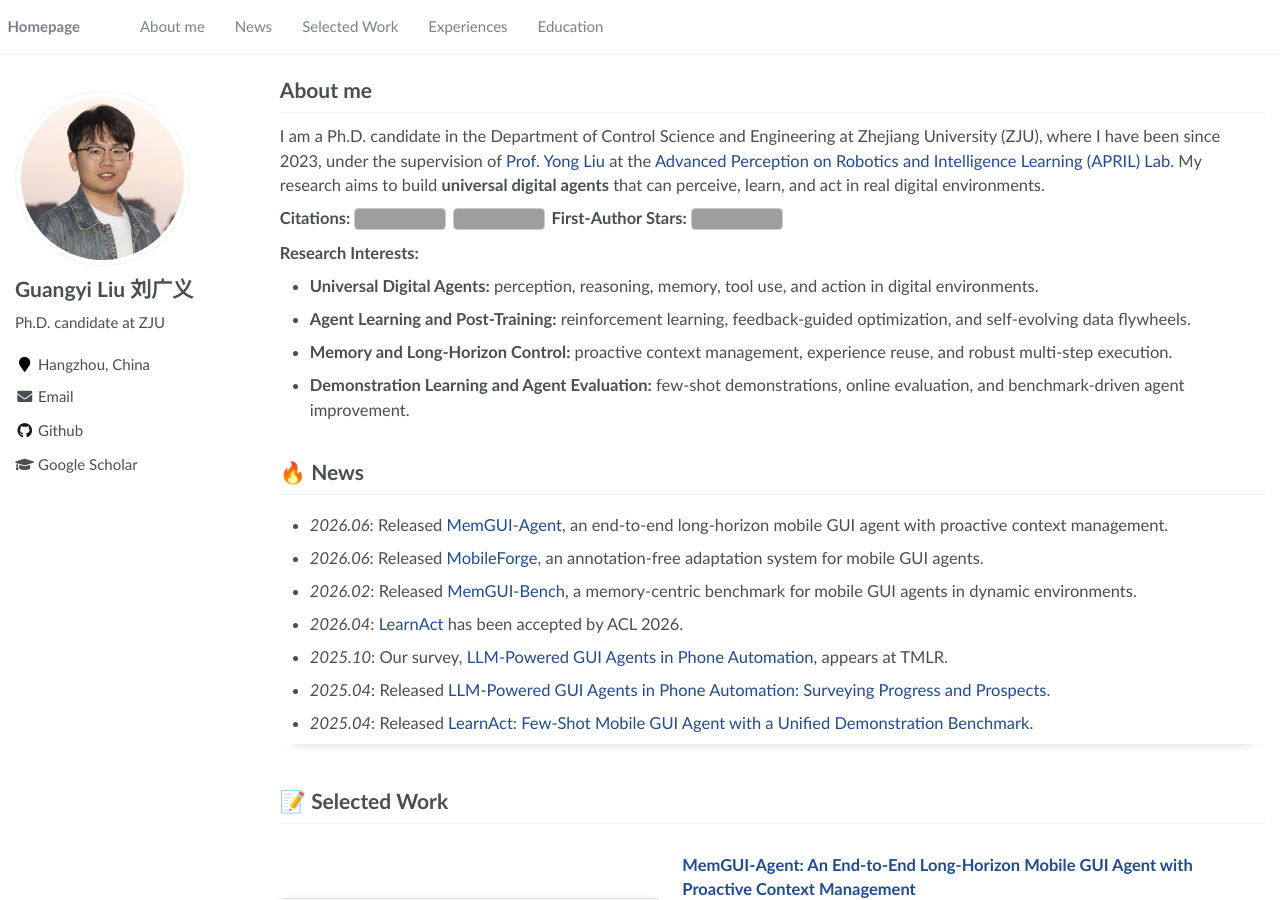
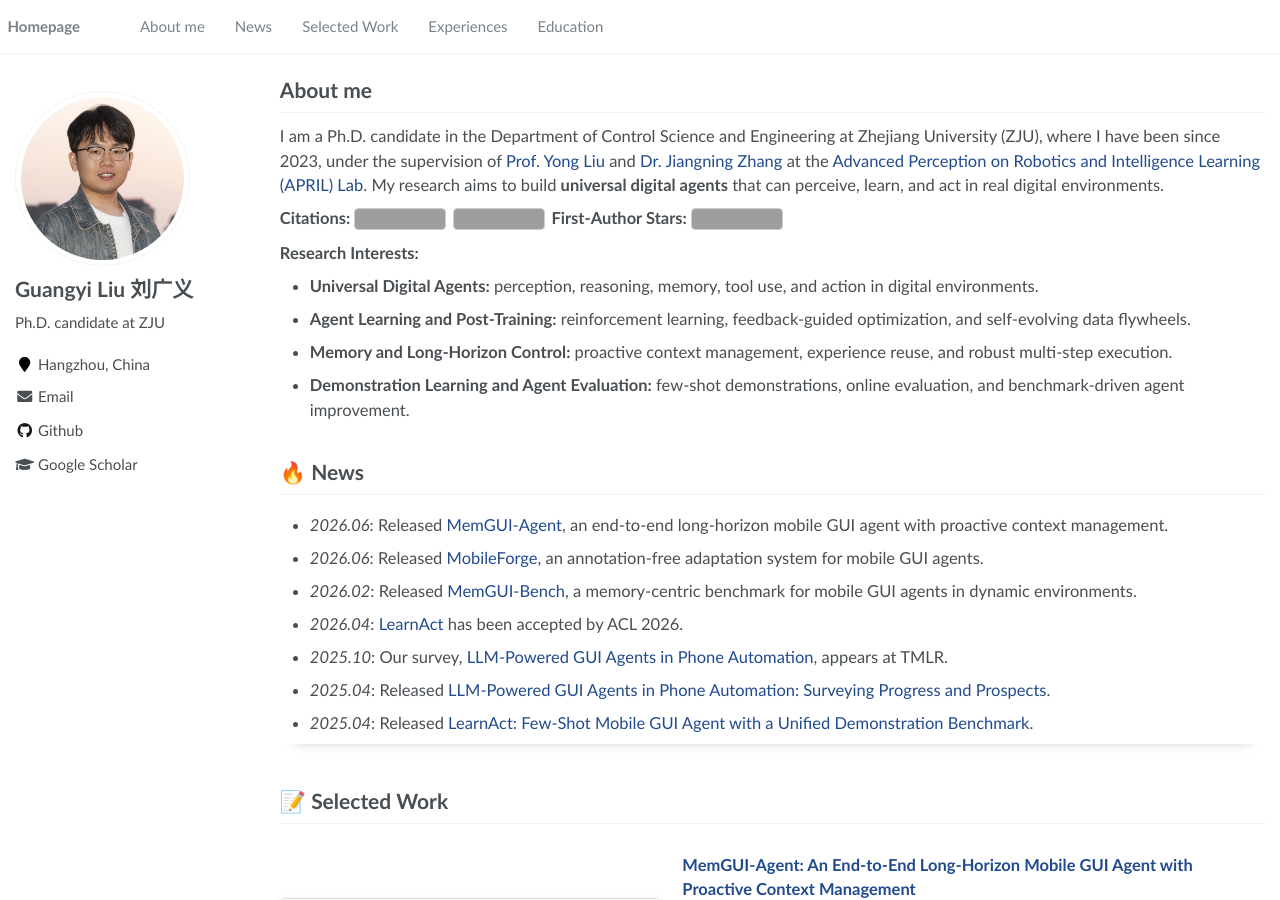
Before and after one commit to lgy0404/lgy0404.github.io, a Jekyll site: the page built from _pages/about.md, in a window 1280 px wide and 900 px high. Built offline with Jekyll 4.4.1, drawn with Linux system fonts in a browser that asks for light colours; comment, search, counter and statistics services are not loaded; grey boxes are pictures that could not be loaded.

Commit message:
style: add Jiangning Zhang to bio advisors

```diff
--- a/_pages/about.md
+++ b/_pages/about.md
@@ -184,7 +184,7 @@ redirect_from:
 <span class='anchor' id='about-me'></span>
 # About me
 
-I am a Ph.D. candidate in the Department of Control Science and Engineering at Zhejiang University (ZJU), where I have been since 2023, under the supervision of [Prof. Yong Liu](https://person.zju.edu.cn/yongliu) at the [Advanced Perception on Robotics and Intelligence Learning (APRIL) Lab](https://april.zju.edu.cn/). My research aims to build **universal digital agents** that can perceive, learn, and act in real digital environments.
+I am a Ph.D. candidate in the Department of Control Science and Engineering at Zhejiang University (ZJU), where I have been since 2023, under the supervision of [Prof. Yong Liu](https://person.zju.edu.cn/yongliu) and [Dr. Jiangning Zhang](https://zhangzjn.github.io/) at the [Advanced Perception on Robotics and Intelligence Learning (APRIL) Lab](https://april.zju.edu.cn/). My research aims to build **universal digital agents** that can perceive, learn, and act in real digital environments.
 
 <div class="profile-stats" markdown="1">
 
```
